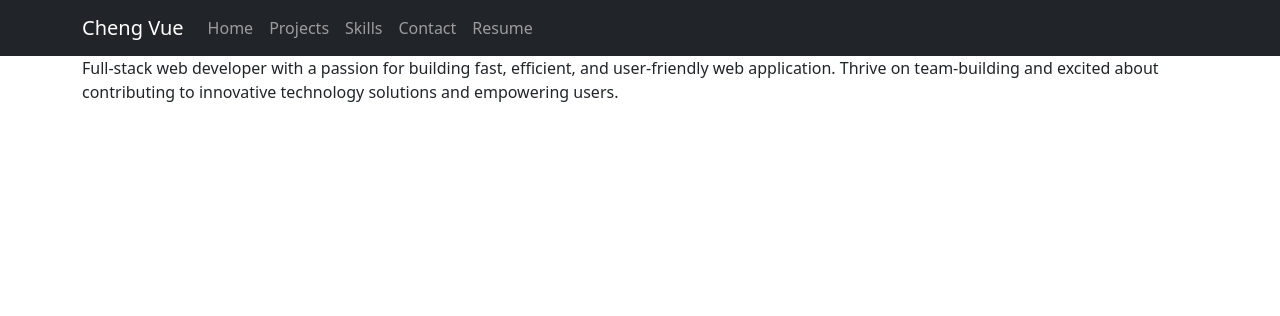
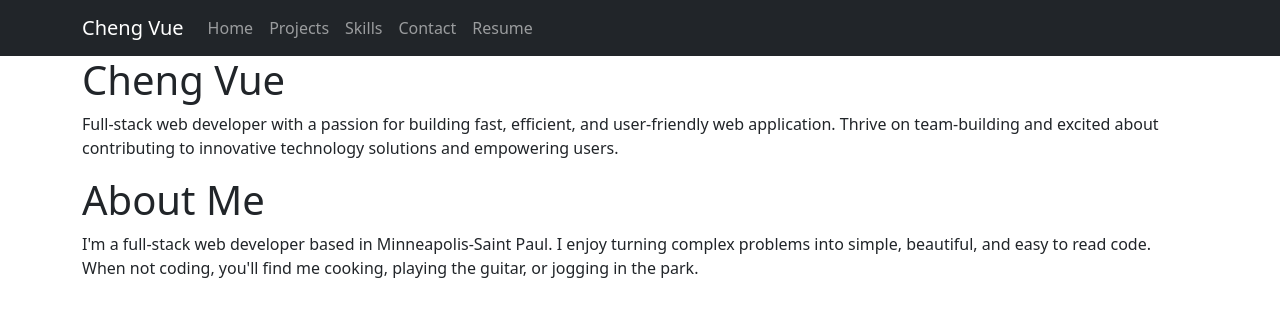
Before and after one commit to Cheng0315/portfolio, a React (Vite) app: page / in a window 1280 px wide. Shown: the top 316 px of the page. Built offline with nearby package versions, Linux system fonts and the light colour scheme.

Commit message:
add Intro component and update aboutMe paragraph

```diff
--- a/src/App.jsx
+++ b/src/App.jsx
@@ -1,11 +1,13 @@
 import './App.css'
 import NavigationBar from './components/NavigationBar'
 import AboutMe from './components/AboutMe'
+import Intro from './components/Intro'
 
 function App() {
   return (
     <div>
       <NavigationBar />
+      <Intro />
       <AboutMe />
     </div>
   )
--- a/src/components/AboutMe.jsx
+++ b/src/components/AboutMe.jsx
@@ -3,8 +3,12 @@ import '../css/aboutMe.css'
 function AboutMe() {
   return (
     <div className='about-me container'>
-      <p>Full-stack web developer with a passion for building fast, efficient, and user-friendly web application.
-        Thrive on team-building and excited about contributing to innovative technology solutions and empowering users.</p>
+      <h1>About Me</h1>
+      <p>
+        I'm a full-stack web developer based in Minneapolis-Saint Paul.
+        I enjoy turning complex problems into simple, beautiful, and easy to read code.
+        When not coding, you'll find me cooking, playing the guitar, or jogging in the park.
+      </p>
     </div>
   );
 }
--- /dev/null
+++ b/src/components/Intro.jsx
@@ -0,0 +1,13 @@
+import '../css/intro.css'
+
+function Intro() {
+  return (
+    <div className='about-me container'>
+      <h1>Cheng Vue</h1>
+      <p>Full-stack web developer with a passion for building fast, efficient, and user-friendly web application.
+        Thrive on team-building and excited about contributing to innovative technology solutions and empowering users.</p>
+    </div>
+  );
+}
+
+export default Intro;
```
Also changed, not shown: src/css/intro.css (added).
